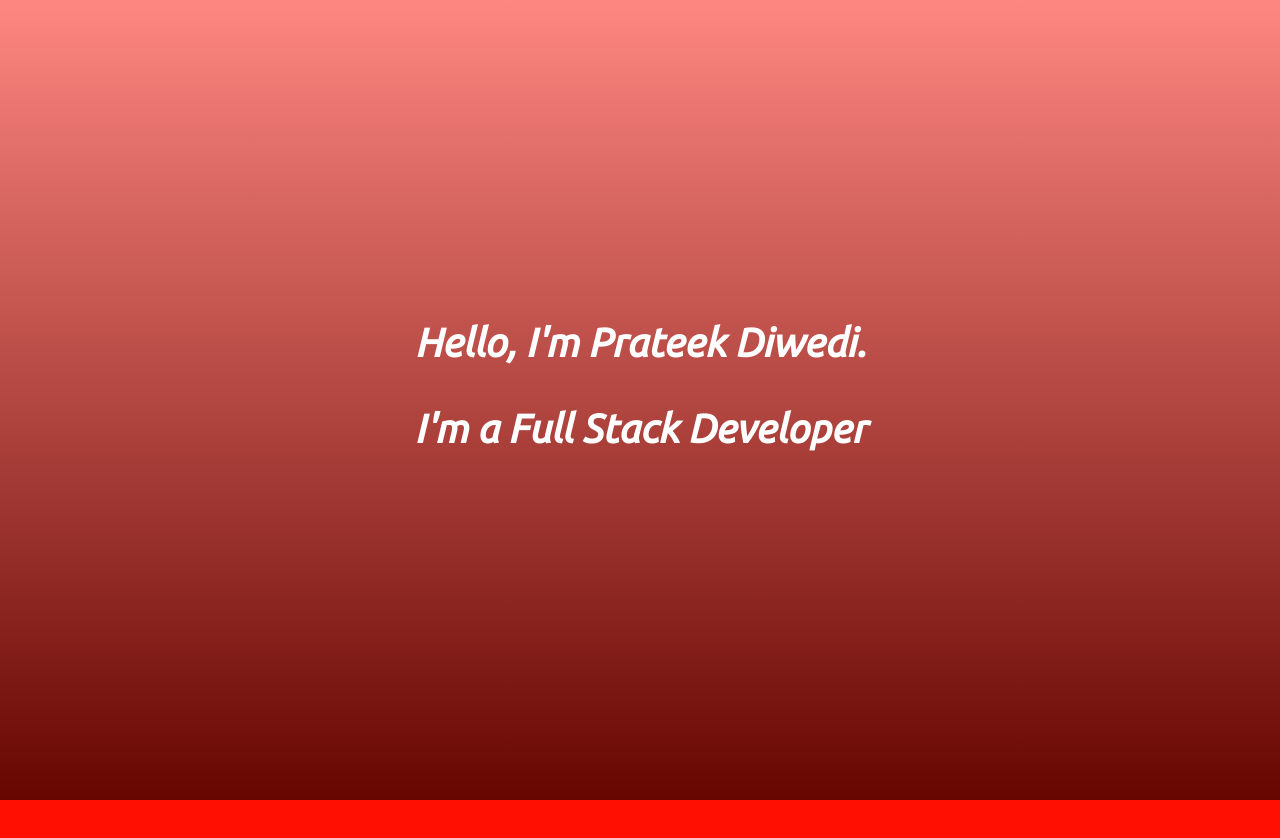
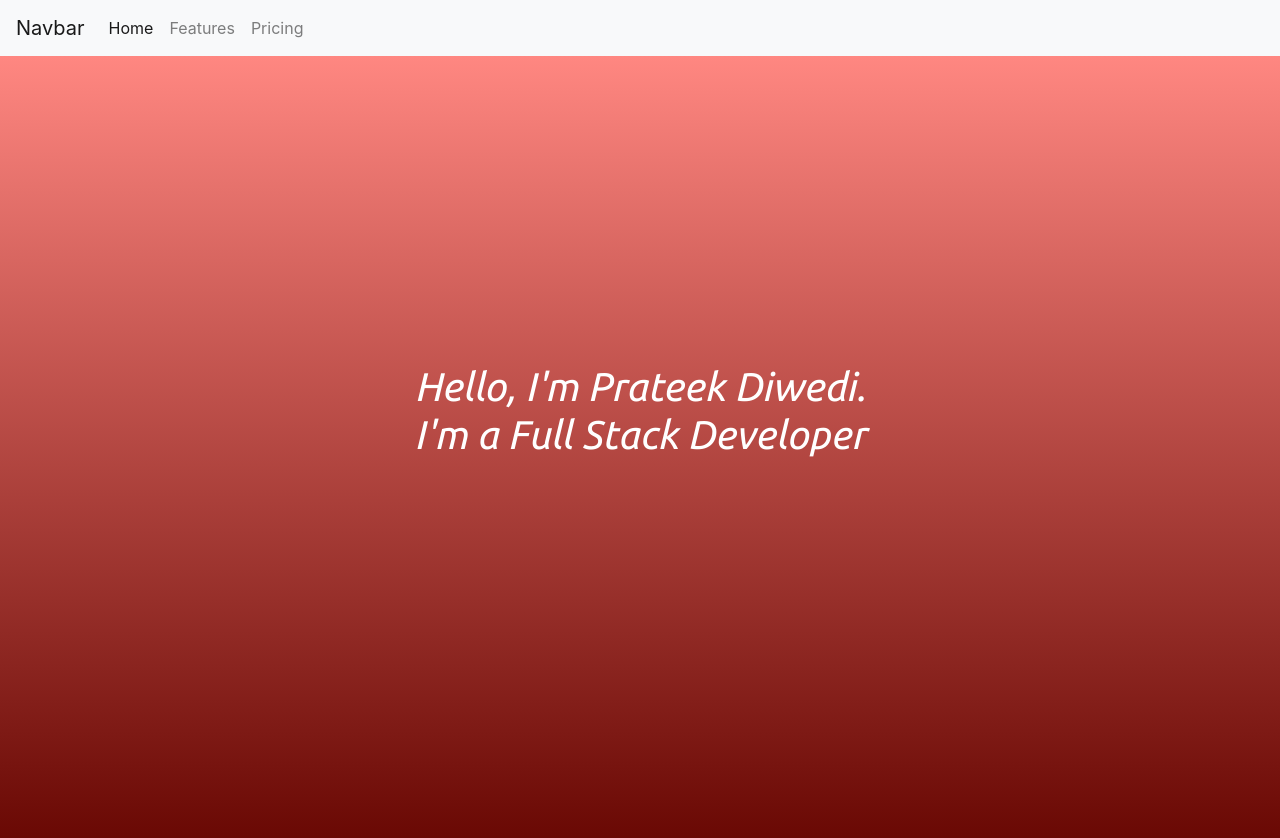
Before and after one commit to prateek-diwedi/portfolio, a React (Create React App) app: page / in a window 1280 px wide. Shown: the top 838 px of the page. Before the commit the page ends 800 px from the top, so only its background shows below. Built offline with nearby package versions, Linux system fonts and the light colour scheme.

Commit message:
added navbar

```diff
--- a/package.json
+++ b/package.json
@@ -6,6 +6,8 @@
     "@testing-library/jest-dom": "^4.2.4",
     "@testing-library/react": "^9.3.2",
     "@testing-library/user-event": "^7.1.2",
+    "bootstrap": "^4.5.0",
+    "node-sass": "^4.14.1",
     "react": "^16.13.1",
     "react-dom": "^16.13.1",
     "react-scripts": "3.4.1"
--- a/src/App.css
+++ b/src/App.css
@@ -1,9 +1,9 @@
-html {
+.App {
   background-image: linear-gradient( rgba(255, 255, 255, 0.5), rgba(0, 0, 0, 0.6));
   background-color: #FFFA02;
   animation: rgb 30s infinite alternate;
-  height: 100%;
-  width: 100%;
+  height: 800px;
+  width: auto;
 }
 
 @keyframes rgb {
@@ -45,4 +45,5 @@
   font-size: 30pt;
   margin-top: 25%;
   text-align: center;
+  padding-top: 24%;
 }
--- a/src/App.js
+++ b/src/App.js
@@ -1,11 +1,17 @@
 import React from 'react';
 import logo from './logo.svg';
 import './App.css';
+import 'bootstrap/dist/css/bootstrap.min.css'
 
 function App() {
   return (
     <div className="App">
-
+     <h1>
+    Hello, I'm Prateek Diwedi.
+      <p>
+         I'm a Full Stack Developer
+      </p>
+    </h1>
     </div>
   );
 }
--- a/src/components/HomePageText.jsx
+++ /dev/null
@@ -1,17 +0,0 @@
-import React from 'react';
-
-function HomePageText() {
-  return (
-    <div className="name">
-    <h1>
-    Hello, I'm Prateek Diwedi.
-      <p>
-         I'm a Full Stack Developer
-      </p>
-    </h1>
-
-    </div>
-  )
-}
-
-export default HomePageText;
--- /dev/null
+++ b/src/components/NavBar.js
@@ -0,0 +1,29 @@
+import React from 'react'
+
+function NavBar() {
+  return (
+    <div>
+      <nav className="navbar navbar-expand-lg navbar-light bg-light">
+  <a className="navbar-brand" href="#">Navbar</a>
+  <button className="navbar-toggler" type="button" data-toggle="collapse" data-target="#navbarNavDropdown" aria-controls="navbarNavDropdown" aria-expanded="false" aria-label="Toggle navigation">
+    <span class="navbar-toggler-icon"></span>
+  </button>
+  <div className="collapse navbar-collapse" id="navbarNavDropdown">
+    <ul className="navbar-nav">
+      <li className="nav-item active">
+        <a className="nav-link" href="#">Home <span class="sr-only">(current)</span></a>
+      </li>
+      <li className="nav-item">
+        <a className="nav-link" href="#">Features</a>
+      </li>
+      <li className="nav-item">
+        <a className="nav-link" href="#">Pricing</a>
+      </li>
+    </ul>
+  </div>
+</nav>
+    </div>
+  )
+}
+
+export default NavBar
--- a/src/index.js
+++ b/src/index.js
@@ -2,13 +2,13 @@
 import ReactDOM from 'react-dom';
 import './index.css';
 import App from './App';
-import HomePageText from './components/HomePageText';
+import Navbar from './components/NavBar'
 import * as serviceWorker from './serviceWorker';
 
 ReactDOM.render(
   <React.StrictMode>
+    <Navbar />
     <App />
-    <HomePageText/>
   </React.StrictMode>,
   document.getElementById('root')
 );
```
Also changed, not shown: 1 other file (tests, documents, lock files or other folders).
